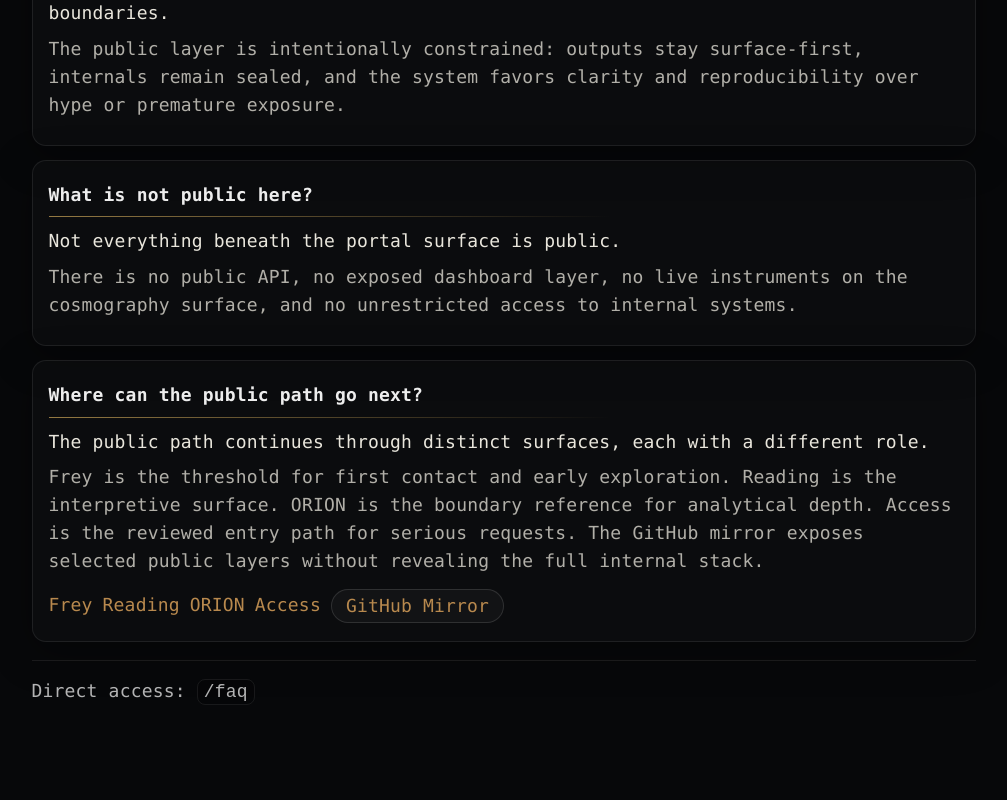
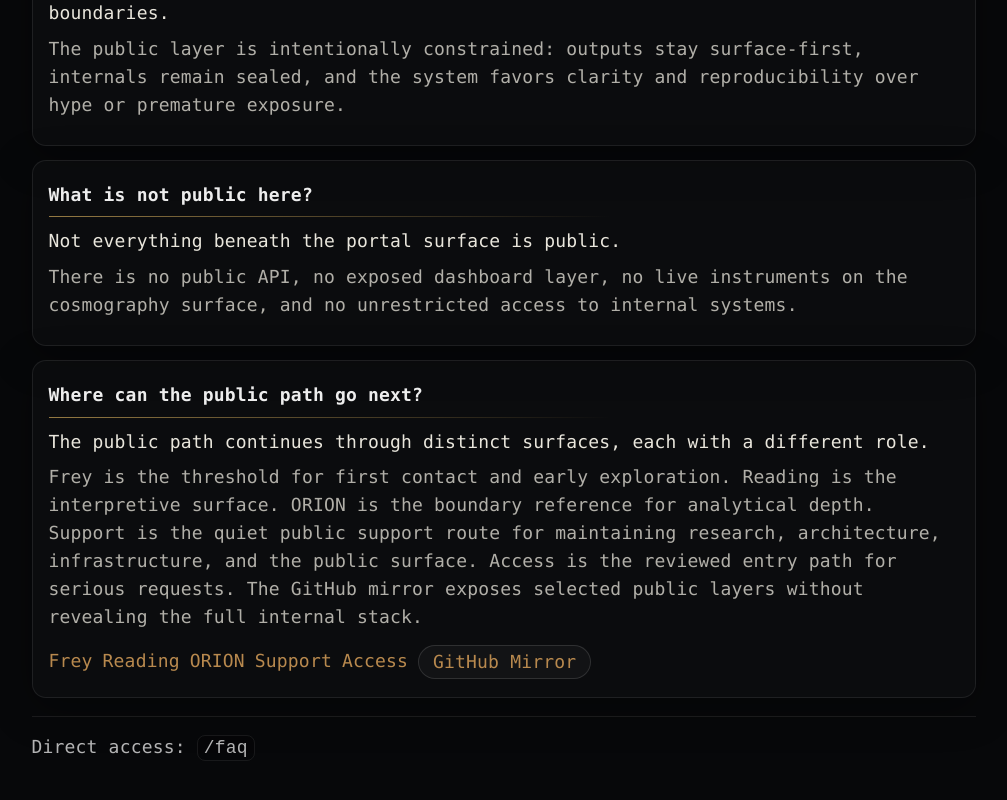
Before and after one commit to AiBhrigu/bhrigu-portal, a Next.js app: page /faq in a window 1280 px wide. Shown: the part 2466-3266 px from the top of the page, without its empty margins (129-1136 px from the left). Before the commit the page ends 3245 px from the top, so only its background shows below. Built offline with nearby package versions, Linux system fonts and the light colour scheme.

Commit message:
faq: add support route to public path grammar

```diff
--- a/pages/faq.js
+++ b/pages/faq.js
@@ -171,15 +171,18 @@ export default function FAQ() {
           <p className="muted">
             Frey is the threshold for first contact and early exploration.
             Reading is the interpretive surface. ORION is the boundary
-            reference for analytical depth. Access is the reviewed entry
-            path for serious requests. The GitHub mirror exposes selected
-            public layers without revealing the full internal stack.
+            reference for analytical depth. Support is the quiet public
+            support route for maintaining research, architecture,
+            infrastructure, and the public surface. Access is the reviewed
+            entry path for serious requests. The GitHub mirror exposes
+            selected public layers without revealing the full internal stack.
           </p>
 
           <div className="nav">
             <Link href="/frey" className="btn">Frey</Link>
             <Link href="/reading" className="btn">Reading</Link>
             <Link href="/orion" className="btn">ORION</Link>
+            <Link href="/support" className="btn">Support</Link>
             <Link href="/access" className="btn">Access</Link>
             <a
               href="https://github.com/AiBhrigu"
```
